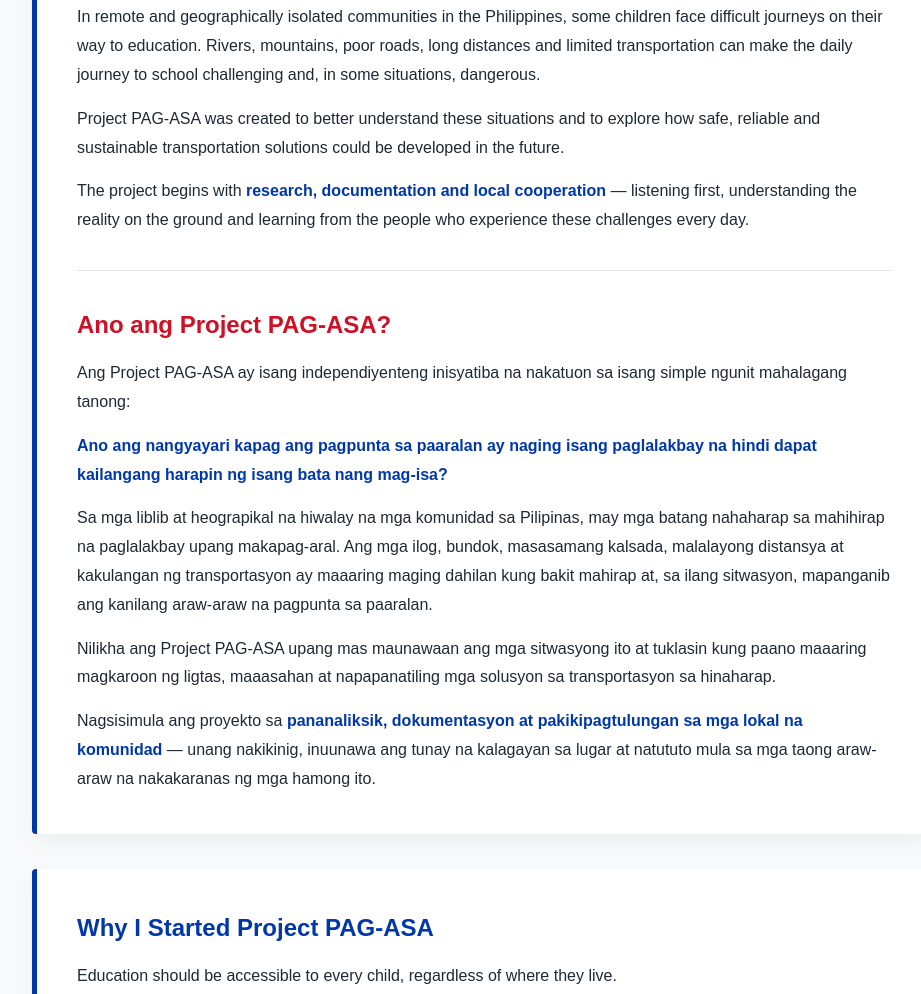
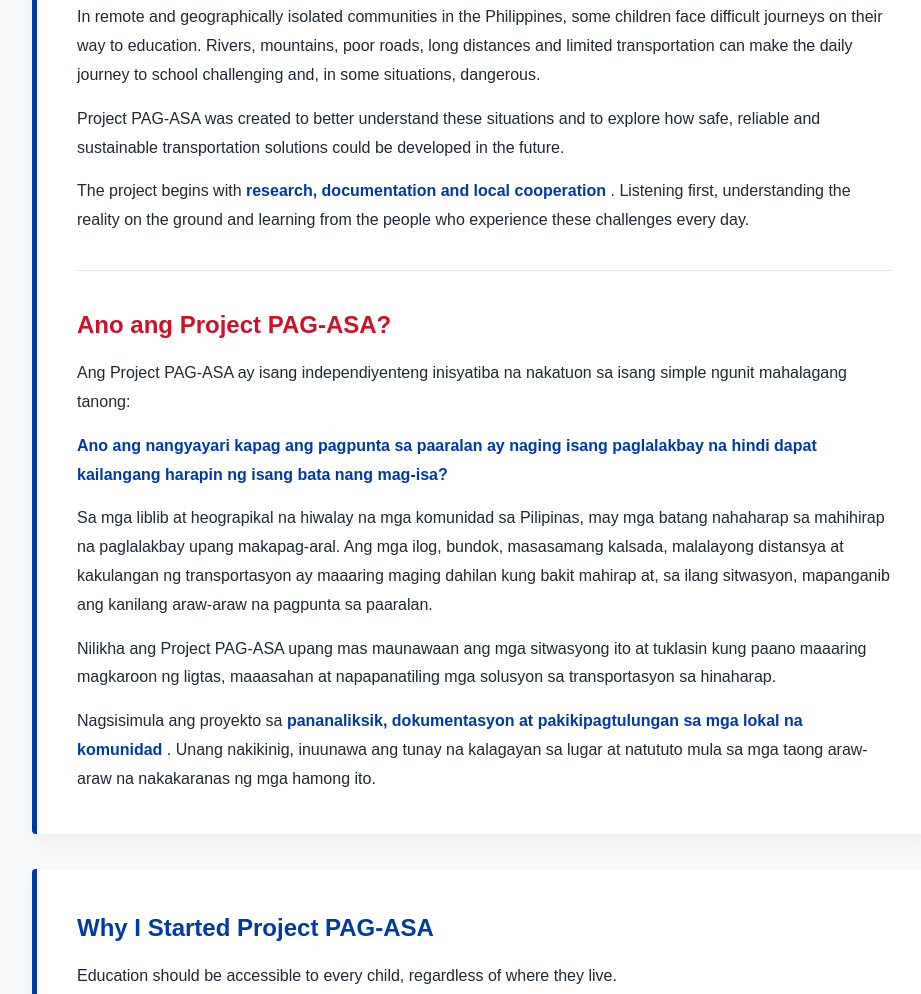
Before and after one commit to Project-PAG-ASA/projectpagasa.org, a plain HTML site: page index.html in a window 1280 px wide. Shown: the part 1276-2270 px from the top of the page, without its empty margins (158-1079 px from the left). Drawn offline with Linux system fonts and the light colour scheme.

Commit message:
Update index.html

```diff
--- a/index.html
+++ b/index.html
@@ -836,7 +836,7 @@ footer strong {
             <strong>
                 research, documentation and local cooperation
             </strong>
-            — listening first, understanding the reality
+            . Listening first, understanding the reality
             on the ground and learning from the people who
             experience these challenges every day.
 
@@ -900,7 +900,7 @@ footer strong {
                 pananaliksik, dokumentasyon at
                 pakikipagtulungan sa mga lokal na komunidad
             </strong>
-            — unang nakikinig, inuunawa ang tunay na
+            . Unang nakikinig, inuunawa ang tunay na
             kalagayan sa lugar at natututo mula sa mga
             taong araw-araw na nakakaranas ng mga hamong
             ito.
```
